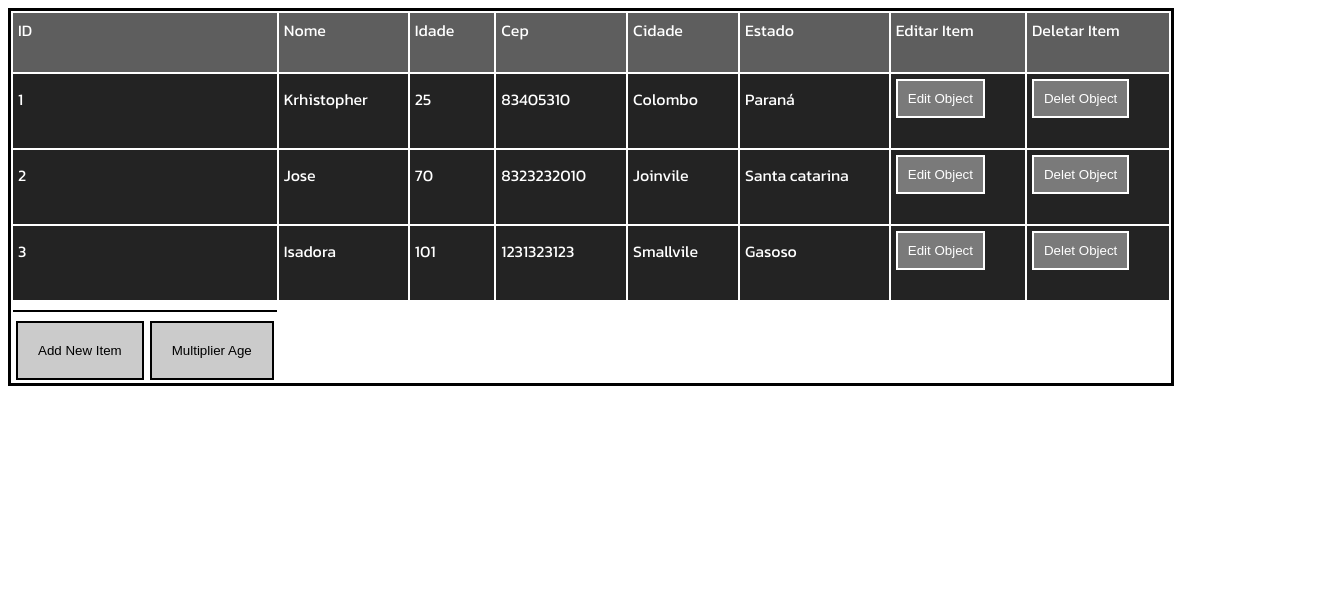
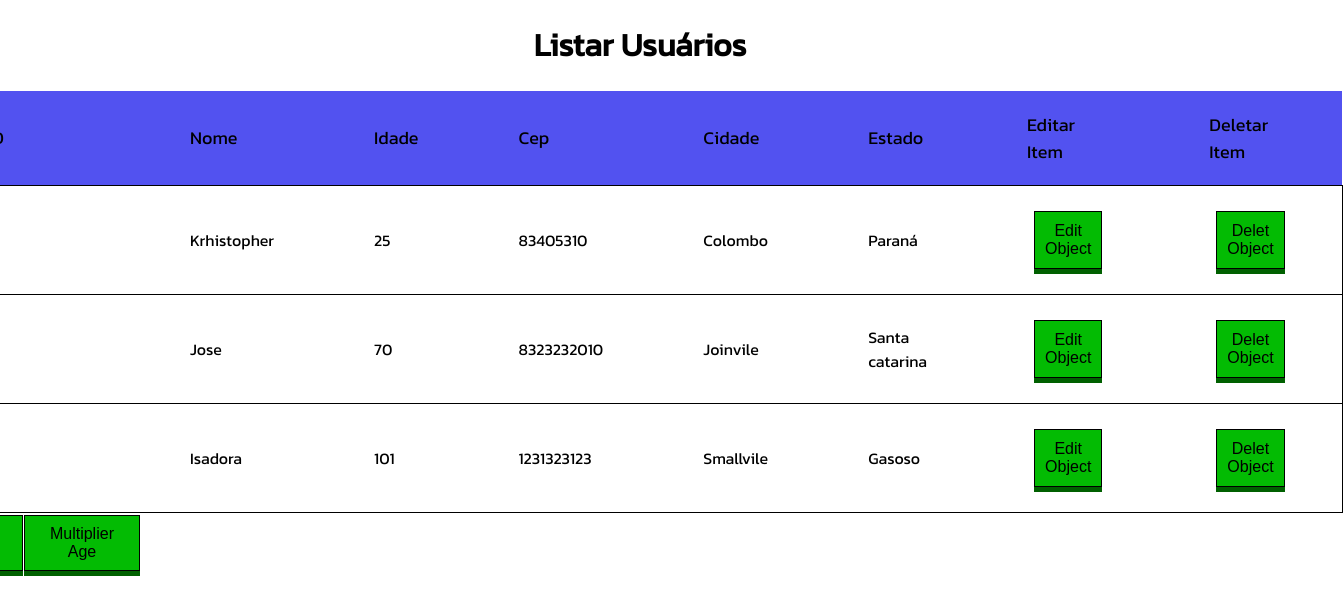
Before and after one commit to devkrhis/desafio-crud.vue, a Vue app: page / in a window 1280 px wide. Shown: the top 614 px of the page, 1343 px wide, since content can reach past the window. Built offline with nearby package versions, Linux system fonts and the light colour scheme.

Commit message:
css aplicado

```diff
--- a/src/components/HomePage.vue
+++ b/src/components/HomePage.vue
@@ -3,8 +3,10 @@
         <link rel="preconnect" href="https://fonts.googleapis.com">
         <link rel="preconnect" href="https://fonts.gstatic.com" crossorigin>
         <link href="https://fonts.googleapis.com/css2?family=Kanit&display=swap" rel="stylesheet">
-        <table id="bordMagic">
-            <tr id="NomenclaturaEditaveis">
+        <h1> Listar Usuários </h1>
+        <div id="ControlTable">
+            <table id="ControlIntegerTable">
+                <tr id="TableHeader">
                     <td> ID </td>
                     <td> Nome </td>
                     <td> Idade </td>
@@ -15,7 +17,7 @@
                     <td> Deletar Item</td>
                 </tr>
 
-            <tr id="itemsEditaveis" v-for="items in myListArray" :key="items.key">
+                <tr id="itemsTable" v-for="items in myListArray" :key="items.key">
                     <td> {{ items.id }}</td>
                     <td> {{ items.nome }}</td>
                     <td> {{ items.idade }}</td>
@@ -25,12 +27,12 @@
                     <td> <button type="button" @click="editObject(items.id)"> Edit Object</button> </td>
                     <td> <button type="button" @click="deletAll(items.id)"> Delet Object</button> </td>
                 </tr>
-            <hr>
-            <div id="foraDoEscopo">
+                <div id="GlobalUpdateButtons">
                     <button type="button" @click="addNewItem"> Add New Item</button>
                     <button type="button" @click="DoubleAge"> Multiplier Age</button>
                 </div>
             </table>
+        </div>
 
     </div>
 
@@ -139,57 +141,105 @@ export default {
 
 <style scoped>
 
-#bordMagic{
-    border: 3px solid black;
-    padding: 0px 0px 0px 0px;
+#homePage {
+    align-items: center;
     font-family: 'Kanit', sans-serif;
 
 }
 
-#NomenclaturaEditaveis{
-    background-color: rgba(0, 0, 0, 0.63);
-    color: white;
+h1 {
+    text-align: center;
 }
 
-#itemsEditaveis {
-    background-color: rgba(0, 0, 0, 0.863);
-    color: white;
-}
-
-#bordMagic td button {
-    background-color: rgba(255, 255, 255, 0.397);
-    border: 2px solid white;
-    padding: 10px;
-    color: white;
-}
-
-#bordMagic td button:hover{
-    border: 2px solid rgb(255, 0, 0);
-    background-color: red;
+td{
+    padding: 20px 50px 20px 50px;
 
 }
 
-#bordMagic td {
-    border: 0px solid black;
-    padding: 5px 40px 30px 5px;
-}
+#ControlTable {
+    display: flex;
+    justify-content: center;
+    background-color: rgba(5, 0, 0, 0.192);
+    margin-right: 100px;
+    margin-left: 100px;
 
-hr {
-    border: 1px solid black;
-}
-
-#foraDoEscopo button {
-    background-color: rgba(0, 0, 0, 0.205);
-    border: 2px solid rgb(0, 0, 0);
-    padding: 20px;
-    color: rgb(0, 0, 0);
-    margin: 1px 3px 1px 3px
-}
-
-#foraDoEscopo button:hover {
-    border: 2px solid rgb(0, 0, 0);
-    background-color: red;
 
 }
 
+#ControlIntegerTable {
+    border-collapse: collapse;
+    background-color: white;
+
+}
+
+
+#TableHeader {
+   background-color: rgb(82, 82, 240);
+   font-size: large;
+
+}
+
+#itemsTable {
+    background-color: white;
+    border: 1px solid black;
+
+}
+
+#itemsTable button {
+    margin: 5px 7px;
+    padding: 10px;
+    font-size: medium;
+    background-color: rgb(3, 187, 3);
+    box-shadow:0 5px 0 #006000;
+    border: 1px solid
+
+}
+
+#itemsTable button:hover {
+    background:#006000;
+    box-shadow:0 5px 0 #003f00;
+
+}
+
+#itemsTable button:active {
+    background-color: rgb(255, 230, 0);
+    position: relative;
+    top: 5px;
+    box-shadow: none;
+
+}
+
+#GlobalUpdateButtons {
+    display: flex;
+    justify-content: center;
+}
+
+#GlobalUpdateButtons button {
+    font-size: medium;
+    border: 1px solid;
+    margin-top: 2px;
+    margin-left: 1px;
+    background-color: rgb(3, 187, 3);
+    box-shadow:0 5px 0 #006000;
+    border: 1px solid;
+    padding: 0px 25px 0px 25px;
+}
+
+#GlobalUpdateButtons button:hover {
+    background:#006000;
+    box-shadow:0 5px 0 #003f00;
+
+}
+
+#GlobalUpdateButtons button:active {
+    background-color: rgb(255, 230, 0);
+    position: relative;
+    top: 5px;
+    box-shadow: none;
+
+}
+
+
 </style>
+
+topo direita inferior esquerda
```
Lines whose indentation alone changed are shown as unchanged.
